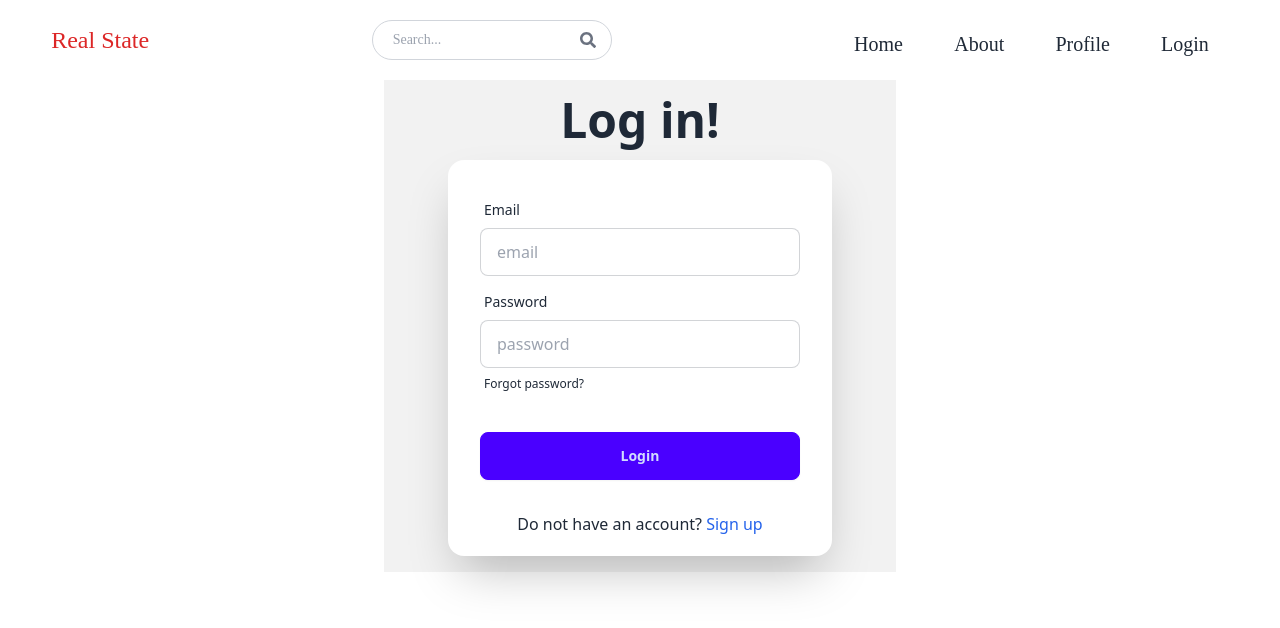
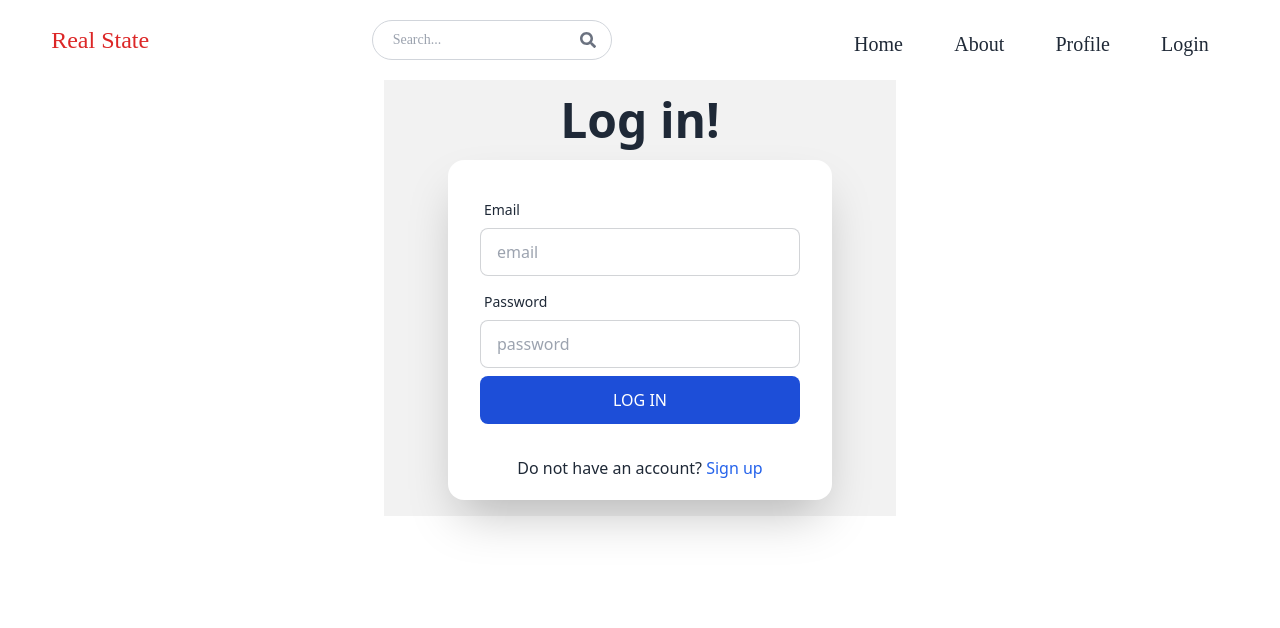
Before and after one commit to mdgausulislam/real-state-project-client, a React (Vite) app: page /login in a window 1280 px wide. Shown: the top 628 px of the page. Built offline with nearby package versions, Linux system fonts and the light colour scheme.

Commit message:
sigin functionality complete

```diff
--- a/src/Pages/LogIn/LogIn.jsx
+++ b/src/Pages/LogIn/LogIn.jsx
@@ -1,9 +1,84 @@
-import { useForm } from "react-hook-form";
-import { Link } from "react-router-dom";
+// import { useForm } from "react-hook-form";
+// import { Link } from "react-router-dom";
+
+// const LogIn = () => {
+//   const { register, handleSubmit} = useForm();
+//   const onSubmit = data => console.log(data);
+//   return (
+//     <div className="lg:mx-96 md:mx-48 max-h-screen bg-base-200">
+//       <div className="hero-content lg:px-16 md:px-12 flex-col">
+//         <div className="text-center lg:text-left">
+//           <h1 className="text-5xl font-bold">Log in!</h1>
+//         </div>
+//         <div className="card shrink-0 shadow-2xl bg-base-100 w-full">
+//           <form onSubmit={handleSubmit(onSubmit)} className="card-body">
+//             <div className="form-control">
+//               <label className="label">
+//                 <span className="label-text">Email</span>
+//               </label>
+//               <input type="email" placeholder="email" name="email" {...register("email")} className="input input-bordered" required />
+//             </div>
+//             <div className="form-control">
+//               <label className="label">
+//                 <span className="label-text">Password</span>
+//               </label>
+//               <input type="password" placeholder="password" name="password" {...register("password", { maxLength: 6 })} className="input input-bordered" required />
+//               <label className="label">
+//                 <a href="#" className="label-text-alt link link-hover">Forgot password?</a>
+//               </label>
+//             </div>
+//             <div className="form-control mt-6">
+//               <button className="btn btn-primary">Login</button>
+//             </div>
+//           </form>
+//           <div className="text-center mb-5">
+//             <p>Do not have an account?<span className="link link-hover text-blue-600"><Link to='/signup'> Sign up</Link></span></p>
+//           </div>
+//         </div>
+//       </div>
+//     </div>
+//   );
+// };
+
+// export default LogIn;
+
+import { useState } from "react";
+import { Link, useNavigate } from "react-router-dom";
+import axios from "axios";
 
 const LogIn = () => {
-  const { register, handleSubmit} = useForm();
-  const onSubmit = data => console.log(data);
+  const [formData, setFormData] = useState({});
+  const [error, setError] = useState(null);
+  const [loading, setLoading] = useState(false);
+  const navigate = useNavigate();
+
+  const handleChange = (e) => {
+    setFormData({
+      ...formData,
+      [e.target.name]: e.target.value, // Use e.target.name to capture input field names
+    });
+  };
+
+  const handleSubmit = async (e) => {
+    e.preventDefault();
+    try {
+      setLoading(true);
+      const res = await axios.post("/api/auth/login", formData);
+      console.log(res.data);
+
+      if (res.data.success === false) {
+        setError(res.data.message);
+        setLoading(true);
+        return;
+      }
+      setLoading(false);
+      setError(null);
+      navigate("/");
+    } catch (error) {
+      setLoading(false);
+      setError(error);
+    }
+  };
   return (
     <div className="lg:mx-96 md:mx-48 max-h-screen bg-base-200">
       <div className="hero-content lg:px-16 md:px-12 flex-col">
@@ -11,33 +86,56 @@ const LogIn = () => {
           <h1 className="text-5xl font-bold">Log in!</h1>
         </div>
         <div className="card shrink-0 shadow-2xl bg-base-100 w-full">
-          <form onSubmit={handleSubmit(onSubmit)} className="card-body">
+          <form onSubmit={handleSubmit} className="card-body">
             <div className="form-control">
               <label className="label">
                 <span className="label-text">Email</span>
               </label>
-              <input type="email" placeholder="email" name="email" {...register("email")} className="input input-bordered" required />
+              <input
+                type="email"
+                placeholder="email"
+                name="email"
+                onChange={handleChange}
+                className="input input-bordered"
+                required
+              />
             </div>
             <div className="form-control">
               <label className="label">
                 <span className="label-text">Password</span>
               </label>
-              <input type="password" placeholder="password" name="password" {...register("password", { maxLength: 6 })} className="input input-bordered" required />
-              <label className="label">
-                <a href="#" className="label-text-alt link link-hover">Forgot password?</a>
-              </label>
+              <input
+                type="password"
+                placeholder="password"
+                name="password" // Ensure the name attribute is set to "password"
+                onChange={handleChange}
+                className="input input-bordered"
+                required
+              />
             </div>
-            <div className="form-control mt-6">
-              <button className="btn btn-primary">Login</button>
-            </div>
+            <button
+              disabled={loading}
+              className="bg-blue-700 text-white p-3 rounded-lg uppercase hover:opacity-95 disabled:opacity-80"
+            >
+              {loading ? "loading..." : "Log In"}
+            </button>
           </form>
           <div className="text-center mb-5">
-            <p>Do not have an account?<span className="link link-hover text-blue-600"><Link to='/signup'> Sign up</Link></span></p>
+            <p>
+              Do not have an account?
+              <span className="link link-hover text-blue-600">
+                <Link to="/signup"> Sign up</Link>
+              </span>
+            </p>
           </div>
+          {error && (
+            <p className="text-red-500 mt-5">
+              Error occurred: {error.message || "Something went wrong!"}
+            </p>
+          )}
         </div>
       </div>
     </div>
   );
 };
-
 export default LogIn;
--- a/src/Pages/Shared/NavBar/NavBar.jsx
+++ b/src/Pages/Shared/NavBar/NavBar.jsx
@@ -1,6 +1,6 @@
-import { useState } from 'react';
-import { FaBars, FaSearch } from 'react-icons/fa';
-import { Link } from 'react-router-dom';
+import { useState } from "react";
+import { FaBars, FaSearch } from "react-icons/fa";
+import { Link } from "react-router-dom";
 
 const NavBar = () => {
   const [isMenuOpen, setIsMenuOpen] = useState(false);
@@ -15,7 +15,9 @@ const NavBar = () => {
         <nav className="flex justify-between items-center w-[92%] mx-auto">
           <div className="flex items-center gap-6">
             <FaBars onClick={toggleMenu} className="cursor-pointer md:hidden" />
-            <h1 className='text-2xl text-red-600'>Real State</h1>
+            <Link to="/">
+              <h1 className="text-2xl text-red-600">Real State</h1>
+            </Link>
           </div>
           <div className="hidden sm:flex items-center gap-6">
             <div className="relative">
@@ -24,28 +26,55 @@ const NavBar = () => {
                 placeholder="Search..."
                 className="border border-gray-300 bg-white h-10 pl-5 pr-10 rounded-full text-sm focus:outline-none"
               />
-              <button type="submit" className="absolute right-0 top-0 mt-3 mr-4">
+              <button
+                type="submit"
+                className="absolute right-0 top-0 mt-3 mr-4"
+              >
                 <FaSearch className="text-gray-500" /> {/* Search icon */}
               </button>
             </div>
           </div>
-          <div className={`nav-links duration-500 md:static absolute bg-white md:min-h-fit min-h-[45vh] left-0 ${isMenuOpen ? 'top-[9%]' : 'top-[-100%]'} md:w-auto w-full flex items-center px-5 mt-2`}>
+          <div
+            className={`nav-links duration-500 md:static absolute bg-white md:min-h-fit min-h-[45vh] left-0 ${
+              isMenuOpen ? "top-[9%]" : "top-[-100%]"
+            } md:w-auto w-full flex items-center px-5 mt-2`}
+          >
             <ul className="flex md:flex-row flex-col md:items-center md:gap-[4vw] gap-8 text-xl t">
               <li>
-                <Link to='/' className="hover:text-red-600 hover:underline" href="#">Home</Link>
+                <Link
+                  to="/"
+                  className="hover:text-red-600 hover:underline"
+                  href="#"
+                >
+                  Home
+                </Link>
               </li>
               <li>
-                <Link to='/about' className="hover:text-red-600 hover:underline" href="#">About</Link>
+                <Link
+                  to="/about"
+                  className="hover:text-red-600 hover:underline"
+                  href="#"
+                >
+                  About
+                </Link>
               </li>
               <li>
-                <Link className="hover:text-red-600 hover:underline" href="#">Profile</Link>
+                <Link className="hover:text-red-600 hover:underline" href="#">
+                  Profile
+                </Link>
               </li>
               <li>
-                <Link to='/login' className="hover:text-red-600 hover:underline" href="#">Login</Link>
+                <Link
+                  to="/login"
+                  className="hover:text-red-600 hover:underline"
+                  href="#"
+                >
+                  Login
+                </Link>
               </li>
             </ul>
           </div>
-          <div className='md:hidden'>
+          <div className="md:hidden">
             <button>hemonto</button>
           </div>
         </nav>
@@ -56,12 +85,7 @@ const NavBar = () => {
 
 export default NavBar;
 
-
-
-
 //Jquery react navbar
-
-
 
 // import { FaBars } from "react-icons/fa";
 // const NavBar = () => {
```
